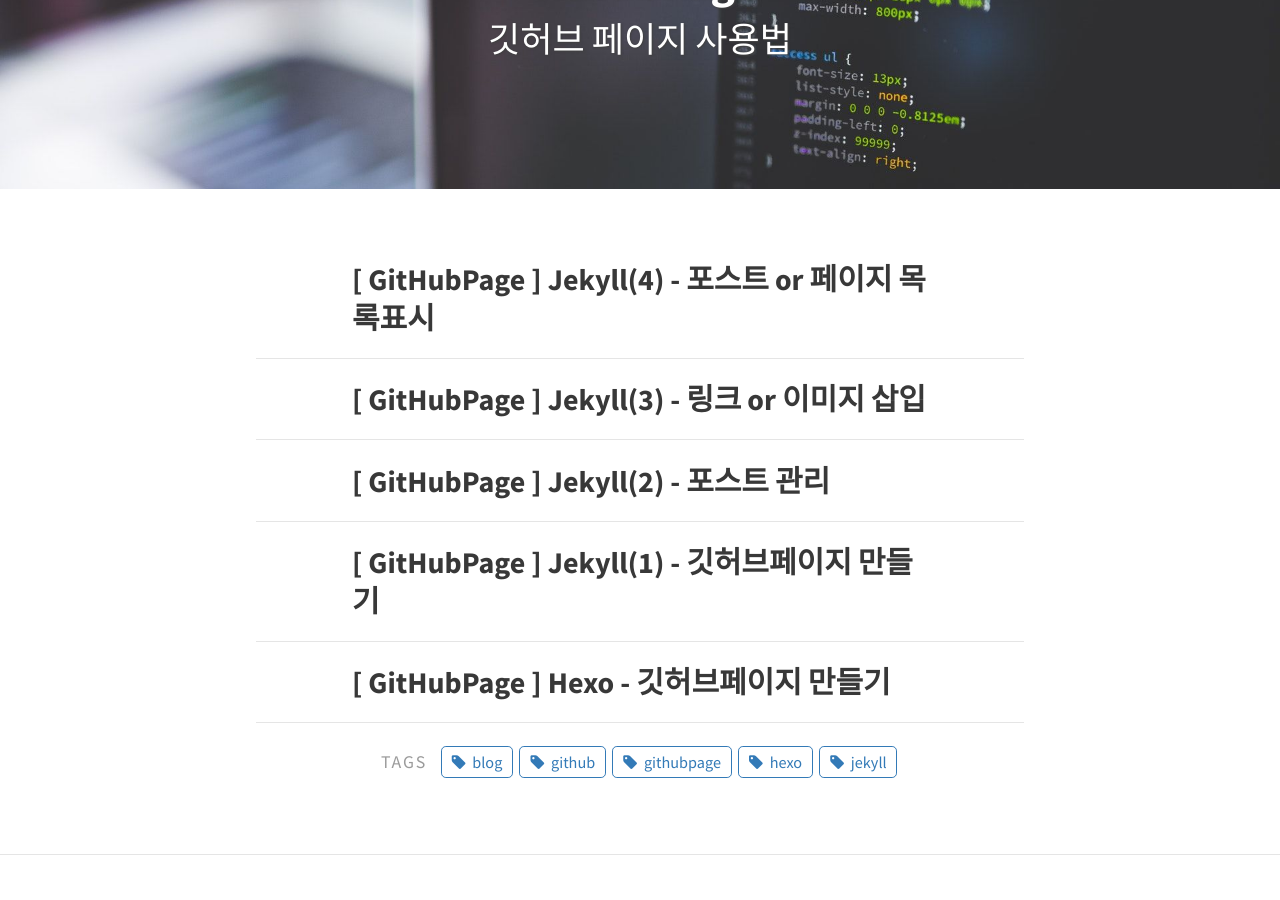
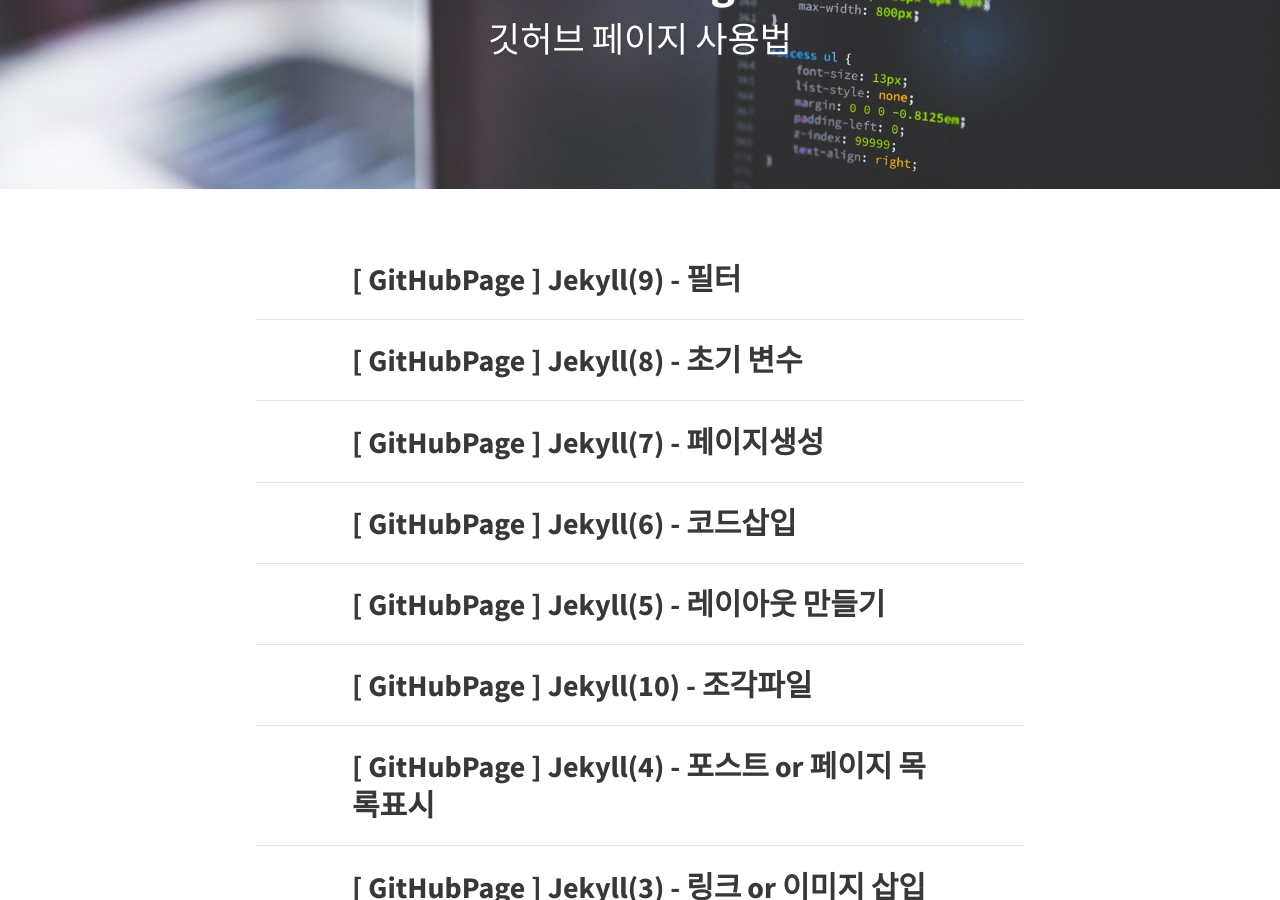
Before and after one commit to gunbin91/gunbin91.github.io, a Jekyll site: the page built from pages/githubPage.md, in a window 1280 px wide and 900 px high, scrolled down 235 px. Built offline with Jekyll 4.4.1, drawn with Linux system fonts in a browser that asks for light colours.

Commit message:
complete Jekyll upload

```diff
--- a/_posts/2018-08-24-Jekyll(3).md
+++ b/_posts/2018-08-24-Jekyll(3).md
@@ -1,7 +1,7 @@
 ---
 layout: post
 title: "Jekyll(3) - 링크 or 이미지 삽입"
-tags: [ githubpage, jekyll, 깃허브페이지, 지킬 ]
+tags: [ githubpage, jekyll, 깃허브페이지, 지킬, jekyll이미지, jekyll링크 ]
 categories: [githubpage, jekyll]
 ---
 
--- /dev/null
+++ b/_posts/2018-08-25-Jekyll(10).md
@@ -0,0 +1,28 @@
+---
+layout: post
+title: "Jekyll(10) - 조각파일"
+tags: [ githubpage, jekyll, 깃허브페이지, 지킬, jekyllinclude]
+categories: [githubpage, jekyll]
+---
+
+<p align="center">
+    조각파일은 하나의 페이지에 포함시킬 따로 분리되어 있는 파일을 의미하며,<br/>
+    이를 어떻게 불러오는지 살펴보자.
+</p><br/>
+
+## 조각파일
+{% raw %}
+조각파일들은 보통 <font color="deeppink">'_includes'</font>디렉터리 안에 보관되어<br/>
+파일의 이름만 적을 경우 지킬은 해당 디렉터리 안에서 찾게된다.<br/>
+
+#### ▶ {% include footer.html %}
+위와 같은 형식으로 해당 파일을 불러들여 포함시킬 수 있으며,<br/>
+대상은 '_includes'폴더에 저장된 파일을 찾는다.
+
+#### ▶ 상대경로로 조각파일 찾기
+<font color="orange">{% <font color="deeppink">include_relative</font> somedir/footer.html %}</font>
+상대경로로 파일을 찾기 위해서는 include뒤에 _relative를 붙이면 된다.
+{% endraw %}
+
+<br/>
+<hr/>
--- /dev/null
+++ b/_posts/2018-08-25-Jekyll(5).md
@@ -0,0 +1,53 @@
+---
+layout: post
+title: "Jekyll(5) - 레이아웃 만들기"
+tags: [ githubpage, jekyll, 깃허브페이지, 지킬, jekyll레이아웃 ]
+categories: [githubpage, jekyll]
+---
+
+<p align="center">
+    Jekyll에서는 레이아웃을 직접 만들어 포스트에 적용시킬 수 있다.
+</p><br/>
+
+
+## 페이지 레이아웃 생성
+<p>
+    레이아웃은 블로그 루트디렉터리 아래 <font color="deeppink">'_layouts'</font>라는
+    디렉토리 안에 html파일로 만들어 둔다.<br/>
+    html파일로 만들더라도, 아래와 같은 markdown문법이 적용된다.<br/><br/>
+    ex ) 현재 페이지와 같은 카테고리의 목록을 모두 보여주는 레이아웃 예<br/>
+    {% highlight ruby %}
+    {% raw %}
+    ---
+    layout: page
+    ---
+    {% for post in site.categories[page.category] %}
+        <a href="{{ post.url | absolute_url }}">
+          {{ post.title }}
+        </a>
+    {% endfor %}
+    {% endraw %}
+    {% endhighlight %}
+</p>
+
+## 레아아웃 적용
+<p>
+    위에서 만든 레이아웃 파일을 'category.html'이라고 할때,<br/>
+    머릿말의 <font color="deeppink">'layout'</font>속성에 해당 레아아웃 파일의 이름을 적어주면 만들어둔 레이아웃이 적용된다. <br/><br/>
+    블로그의 네비게이션 역할을 하는 카테고리를 생성하기위해
+    'category'라는 디렉터리를 만들고 ( 사실 만들지 않아도 상관은 없다. )
+    해당 디렉터리 안에 html파일을 만들어 아래 내용을 기입한다
+    {% highlight ruby %}
+    ex )
+    ---
+    layout: category
+    title: Blog
+    category: blog
+    ---
+    {% endhighlight %}
+    => 위 머릿말 만으로도 레이아웃이 적용되어 category가 blog인 모든 포스트 목록을 불러올 수 있다.<br/>
+    레이아웃은 만들어두었던 category.html의 형식을 따른다는 것이고,<br/>
+</p>
+
+<br/>
+<hr/>
--- /dev/null
+++ b/_posts/2018-08-25-Jekyll(6).md
@@ -0,0 +1,71 @@
+---
+layout: post
+title: "Jekyll(6) - 코드삽입"
+tags: [ githubpage, jekyll, 깃허브페이지, 지킬, markdown코드삽입, jekyll코드삽입 ]
+categories: [githubpage, jekyll]
+---
+
+<p align="center">
+    Jekyll에서는 코드를 삽입하는 문법을 지원해 준다. 물론 Markdown언어는 이미 코드를 삽입하는 문법이 존재하지만, Jekyll에서 지원하는 문법과 어떤 차이가 있는지 알아보자.
+</p><br/>
+
+## Markdown의 코드삽입
+<p>
+    <font color="deeppink">Markdown의 코드삽입</font> 문법은 <font color="orange">'~~~ code ~~~'</font>사이에 코드를 입력하는것이다.<br/>
+    아래는 markdown문법으로 코드를 삽입한 예이다.<br/>
+</p>
+~~~
+def show
+  @widget = Widget(params[:id])
+  respond_to do |format|
+    format.html # show.html.erb
+    format.json { render json: @widget }
+  end
+end
+~~~
+
+## Jekyll의 코드삽입
+<p>
+{%raw%}
+    <font color="deeppink">Jekyll</font>에서는 <font color="orange">{% highlight ruby %} ~ {% endhighlight %}</font> 사이에 코드를 입력하게 된다.<br/>
+아래는 Jekyll로 표현한 코드삽입이다. markdown과 어떤 차이가 있는지 살펴보자.<br/>
+{%endraw%}
+{% highlight ruby %}
+def show
+  @widget = Widget(params[:id])
+  respond_to do |format|
+    format.html # show.html.erb
+    format.json { render json: @widget }
+  end
+end
+{% endhighlight %}
+</p>
+
+## {%raw%}~~~ 와 {% highlight ruby %}의 차이?{%endraw%}
+<p>
+    {% raw %}
+    위에서 살펴봤듯 ~~~로 작성할 경우에는 코드를 그저 코드구문 안에 넣어줄 뿐이지만,<br/>
+    지킬에서 지원하는 <font color="orange">{% highlight ruby %}</font>를 이용하여 코드를 삽입할 경우<br/>
+    코드의 기능별로 컬러를 적용하여 <font color="deeppink">가독성을 높여준다.</font>
+    {% endraw %}
+</p>
+
+## 줄번호 삽입
+<p>
+    {% raw %}
+    코드를 삽입할 때 줄번호도 생성하여 삽입할 수 있다.<br/>
+    <font color="orange">{% highlight ruby linenos %}</font>를 이용하여 코드를 삽입하게되면 줄번호도 생성된다.
+    {% endraw %}
+</p>
+{% highlight ruby linenos %}
+def show
+  @widget = Widget(params[:id])
+  respond_to do |format|
+    format.html # show.html.erb
+    format.json { render json: @widget }
+  end
+end
+{% endhighlight %}
+
+<br/>
+<hr/>
--- /dev/null
+++ b/_posts/2018-08-25-Jekyll(7).md
@@ -0,0 +1,25 @@
+---
+layout: post
+title: "Jekyll(7) - 페이지생성"
+tags: [ githubpage, jekyll, 깃허브페이지, 지킬 ]
+categories: [githubpage, jekyll]
+---
+
+<p align="center">
+    Jekyll에서 포스트는 보통 날짜별로 분류되어 변환되만, 날짜에 상관없이 하나의 페이지를 만들 수 있다.<br/>
+    페이지는 보통 About등의 하나의 독립적인 페이지가 필요할 때 쓰인다.
+</p><br/>
+
+## 페이지생성
+페이지는 보통 <font color="deeppink">'pages'</font>디렉터리에 만든다.<br/>
+페이지의 경로는 머릿말의 <font color="deeppink">permalink</font>를 통해 지정해 줄수도 있다.
+{% highlight ruby %}
+---
+layout: page
+title: My page
+permalink: /test/
+---
+{% endhighlight %}
+
+<br/>
+<hr/>
--- /dev/null
+++ b/_posts/2018-08-25-Jekyll(8).md
@@ -0,0 +1,50 @@
+---
+layout: post
+title: "Jekyll(8) - 초기 변수"
+tags: [ githubpage, jekyll, 깃허브페이지, 지킬, jekyll변수 ]
+categories: [githubpage, jekyll]
+---
+
+<p align="center">
+    Jekyll에는 미리 정의되어 있는 여러 변수가 있다. 이를 통해 페이지를 좀 더 유연하게 만들 수 있다.
+</p><br/>
+
+## site
+사이트정보 + '_config.yml'의 환경설정 정보를 가지고 있는 변수이다.<br/>
+즉, <font color="deeppink">블로그 전체에 대한 정보</font>를 가지고 있는 변수이다.<br/>
+
+- site.time : 현재시간반환 ( jekyll명령을 실행한 시간 )
+- site.pages : 모든 페이지 목록 ( 카테고리 페이지 포함 )
+- site.posts : 시간 역순의 모든 포스트 목록
+- site.related_posts : 가장 최신의 포스트10개
+- site.static_files : 정적파일( 지킬이 처리하지 않는 파일 )
+( path, modified_time, extname 속성을 가지고 있다. )
+- site.categories[카테고리] : 해당 카테고리를 가진 모든 포스트 목록
+- site.tags[태그] : 해당 태그가 붙은 모든 포스트 목록
+- site.url : URL반환
+
+## page
+페이지 관련 정보 + 머릿말정보를 가지고 있는 변수이다.<br/>
+즉, <font color="deeppink">현재 페이지에 대한 정보</font>를 가지고 있는 변수이다.<br/>
+
+- page.content : 현재 페이지의 컨텐츠를 반환
+- page.title : 현재 페이지의 타이틀
+- page.url : 도메인을 제외한 현재 페이지의 url
+- page.date : 현재 페이지의 머릿말에 있는 date
+- page.categories : 현재 페이지의 상위 디렉터리들 반환 ( 변환 후 경로 )
+
+
+## paginator
+페이지 번호를 나누는 paginate가 설정되어 있을 경우에만 사용할 수 있는 변수
+
+- paginator.per_page : 페이지당 포스트 수
+- paginator.posts : 해당페이지의 포스트 목록
+- paginator.total_posts : 전체 포스트 개수
+- paginator.page : 현재페이지 번호
+- paginator.previous_page : 이전페이지번호
+- paginator.previous_page_path : 이전페이지경로
+- paginator.next_page : 다음페이지번호
+- paginator.next_page_path : 다음페이지 경로
+
+<br/>
+<hr/>
--- /dev/null
+++ b/_posts/2018-08-25-Jekyll(9).md
@@ -0,0 +1,33 @@
+---
+layout: post
+title: "Jekyll(9) - 필터"
+tags: [ githubpage, jekyll, 깃허브페이지, 지킬, jekyll필터 ]
+categories: [githubpage, jekyll]
+---
+
+<p align="center">
+    Jekyll은 데이터를 필터를 통해 변환시킬 수 있는 기능을 지원한다.
+</p><br/>
+
+## 필터의 종류
+많은 필터들이 있지만 자주 쓰일것 같은 필터들을 모아봤다.<br/>
+좀 더 자세한 필터의 종류는 <a href="https://jekyllrb-ko.github.io/docs/templates/">https://jekyllrb-ko.github.io/docs/templates/</a>를 참고하도록하자.<br/>
+
+{% raw %}
+- {{ '파일경로' | relative_url }}
+: 해당 파일의 상대경로를 불러온다.
+
+- {{ '파일경로' | absolute_url }}
+: 해당 파일의 절대경로를 불러온다.
+
+- {{ 변수 | where:'키1','키2' }}
+: 배열안의 특정 키와 값을 가진 객체들을 선택한다.
+
+- {{ 변수 | where_exp: '키', '키.값 < 머머' }}
+: 배열안에서 표현식이 참인 객체들을 선택한다.
+
+- {{ 변수 | sort }} or {{ 변수 | sort: '키' }}
+:  배열을 정렬한다. 속성을 지정하여 정렬할 수도 있다.
+{% endraw %}
+<br/>
+<hr/>
--- a/pages/githubPage.md
+++ b/pages/githubPage.md
@@ -20,3 +20,5 @@ tags: [github, githubpage, jekyll, hexo, blog ]
     <hr/>
 {% endfor %}
 </div>
+
+<br/>
```
Also changed, not shown: _posts/2018-08-24-Jekyll(4).md (+1 -1 lines).
